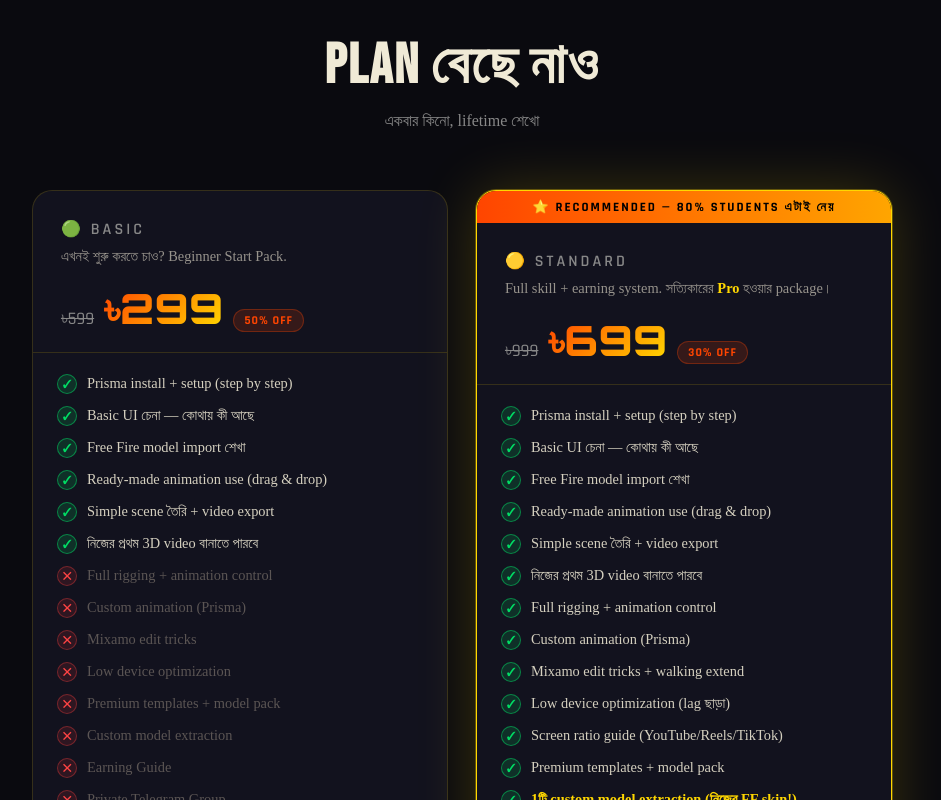
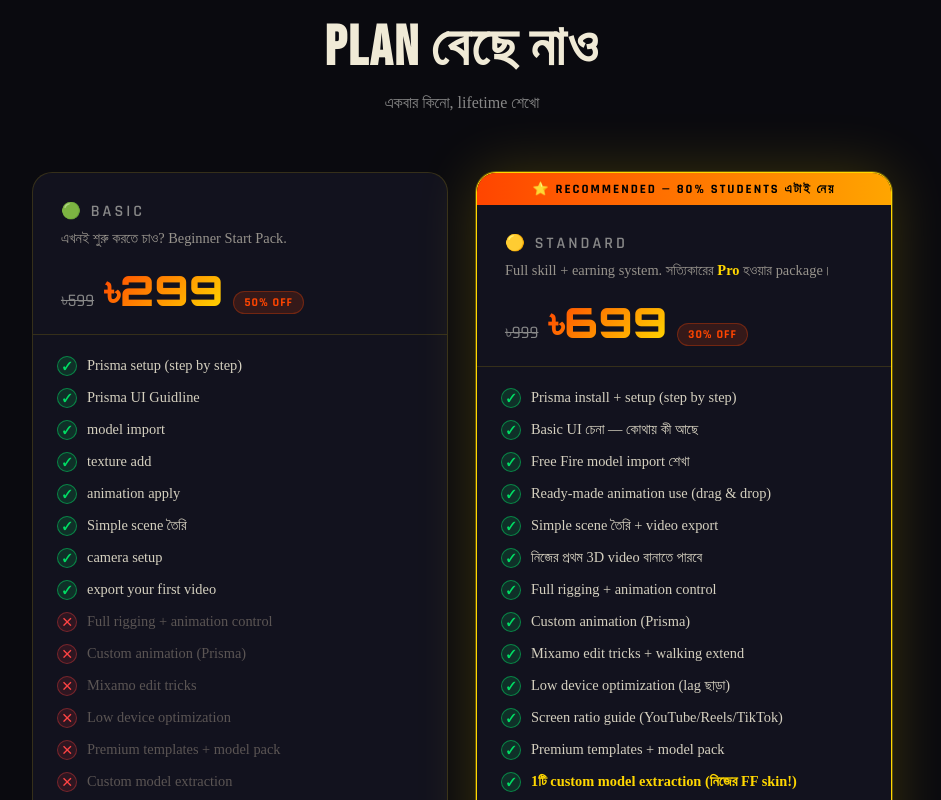
Before and after one commit to ariyan-N/prisma3d, a plain HTML site: page index.html in a window 1280 px wide. Shown: the part 2388-3188 px from the top of the page, without its empty margins (178-1119 px from the left). Drawn offline with Linux system fonts and the light colour scheme; a web font is replaced by a local one.

Commit message:
Update index.html

```diff
--- a/index.html
+++ b/index.html
@@ -931,12 +931,12 @@
 <section class="video-section">
   <p class="badge" style="margin:0 auto 20px;display:inline-flex;">🎬 FREE Preview দেখো</p>
   <h2 class="section-title" style="font-size:clamp(1.8rem,4vw,3rem);">কিনার আগে দেখো</h2>
-  <p class="section-sub" style="margin-bottom:40px;">Real Free Fire model দিয়ে কীভাবে 3D video বানানো হয় — free তে দেখো</p>
+  <p class="section-sub" style="margin-bottom:40px;">আমাদের বানানো কিছু Video দেখো </p>
 
   <div class="demo-videos-grid">
 
     <div class="demo-video-card">
-      <div class="demo-label"><span class="free-tag">FREE</span> Demo 1 — Model Import</div>
+      <div class="demo-label"><span class="free-tag">FREE</span> Demo Video</div>
       <div class="video-wrapper">
         <video controls preload="metadata">
           <source src="video1.mp4" type="video/mp4">
@@ -946,7 +946,7 @@
     </div>
 
     <div class="demo-video-card">
-      <div class="demo-label"><span class="free-tag">FREE</span> Demo 2 — Animation Setup</div>
+      <div class="demo-label"><span class="free-tag">FREE</span> Demo Video</div>
       <div class="video-wrapper">
         <video controls preload="metadata">
           <source src="video2.mp4" type="video/mp4">
@@ -956,7 +956,7 @@
     </div>
 
     <div class="demo-video-card portrait">
-      <div class="demo-label"><span class="free-tag">FREE</span> Demo 3 — Final Export</div>
+      <div class="demo-label"><span class="free-tag">FREE</span> Demo Video</div>
       <div class="video-wrapper portrait-ratio">
         <video controls preload="metadata">
           <source src="video3.mp4" type="video/mp4">
@@ -1016,12 +1016,14 @@
         </div>
       </div>
       <div class="plan-features">
-        <div class="feature-item has"><span class="fi-icon check">✓</span><span class="fi-label">Prisma install + setup (step by step)</span></div>
-        <div class="feature-item has"><span class="fi-icon check">✓</span><span class="fi-label">Basic UI চেনা — কোথায় কী আছে</span></div>
-        <div class="feature-item has"><span class="fi-icon check">✓</span><span class="fi-label">Free Fire model import শেখা</span></div>
-        <div class="feature-item has"><span class="fi-icon check">✓</span><span class="fi-label">Ready-made animation use (drag & drop)</span></div>
-        <div class="feature-item has"><span class="fi-icon check">✓</span><span class="fi-label">Simple scene তৈরি + video export</span></div>
-        <div class="feature-item has"><span class="fi-icon check">✓</span><span class="fi-label">নিজের প্রথম 3D video বানাতে পারবে</span></div>
+        <div class="feature-item has"><span class="fi-icon check">✓</span><span class="fi-label">Prisma setup (step by step)</span></div>
+        <div class="feature-item has"><span class="fi-icon check">✓</span><span class="fi-label">Prisma UI Guidline</span></div>
+        <div class="feature-item has"><span class="fi-icon check">✓</span><span class="fi-label">model import </span></div>
+        <div class="feature-item has"><span class="fi-icon check">✓</span><span class="fi-label">texture add</span></div>
+        <div class="feature-item has"><span class="fi-icon check">✓</span><span class="fi-label">animation apply</span></div>
+        <div class="feature-item has"><span class="fi-icon check">✓</span><span class="fi-label">Simple scene তৈরি</span></div>
+        <div class="feature-item has"><span class="fi-icon check">✓</span><span class="fi-label">camera setup</span></div>
+        <div class="feature-item has"><span class="fi-icon check">✓</span><span class="fi-label">export your first video</span></div>
         <div class="feature-item hasnt"><span class="fi-icon cross">✕</span><span class="fi-label">Full rigging + animation control</span></div>
         <div class="feature-item hasnt"><span class="fi-icon cross">✕</span><span class="fi-label">Custom animation (Prisma)</span></div>
         <div class="feature-item hasnt"><span class="fi-icon cross">✕</span><span class="fi-label">Mixamo edit tricks</span></div>
```
